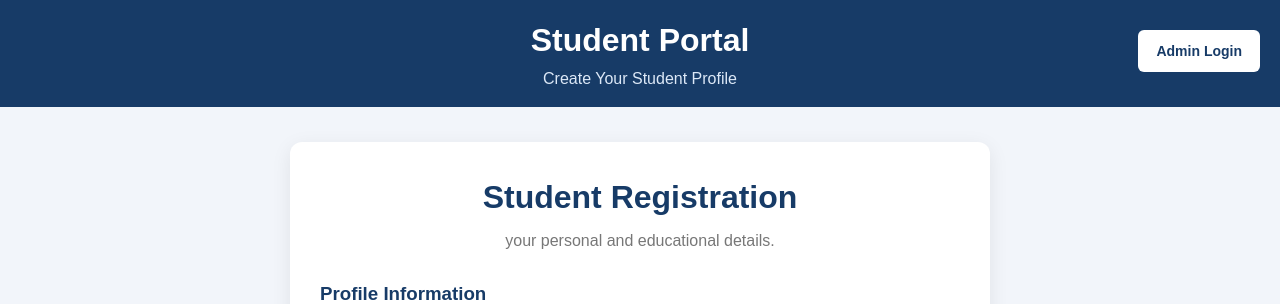
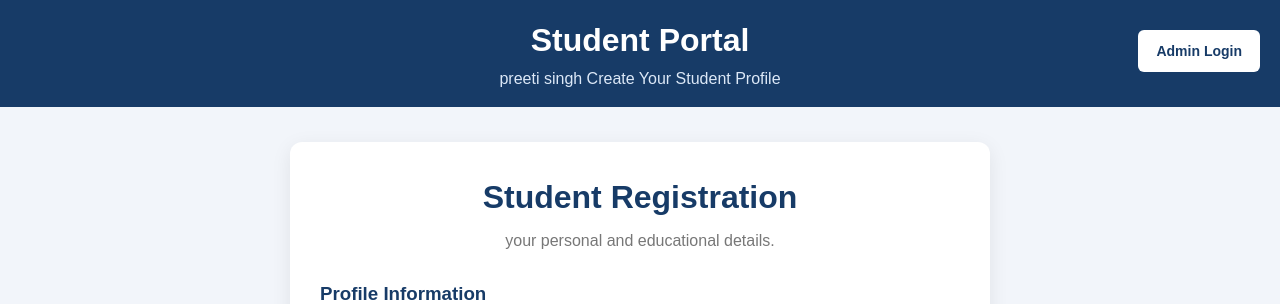
Before and after one commit to preeti762/student-ragistration-django, a Django app: page / in a window 1280 px wide. Shown: the top 304 px of the page. Run offline with Django 5.2, Linux system fonts and the light colour scheme.

Commit message:
Update header text in home.html

```diff
--- a/student_app/templates/student_app/home.html
+++ b/student_app/templates/student_app/home.html
@@ -19,7 +19,7 @@
 
 <header class="header">
     <h1>Student Portal</h1>
-    <p>Create Your Student Profile</p>
+    <p>preeti singh Create Your Student Profile</p>
 
     <a href="{% url 'admin:index' %}" class="admin-btn">
         Admin Login
```
